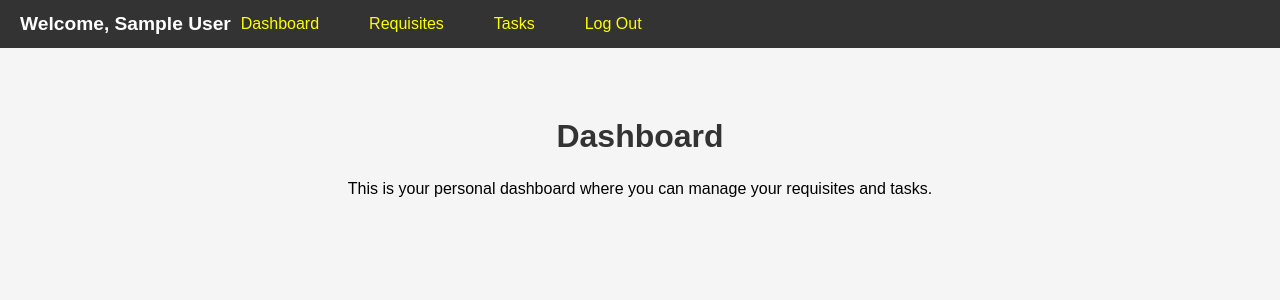
After one commit to marcossgerman10/finalProjectMarcos, a Django app: page /dashboard/ in a window 1280 px wide. The commit adds this page. Shown: the top 300 px of the page. Run offline with Django 5.2, Linux system fonts and the light colour scheme; the visitor is signed in with stand-in values (Sample User, id 1).

Commit message:
add dashboard page when signing in

```diff
--- a/soccer_recruitment/players/static/css/styles.css
+++ b/soccer_recruitment/players/static/css/styles.css
@@ -106,3 +106,85 @@ p {
     line-height: 1.6;
     text-align: center;
 }
+
+header nav {
+    display: flex;
+    justify-content: space-between;
+    align-items: center;
+    background-color: #333;
+    color: white;
+    padding: 10px 20px;
+}
+
+header nav h2 {
+    margin: 0;
+}
+
+header nav a {
+    text-decoration: none;
+    margin-right: 10px;
+    color: yellow;
+}
+
+header nav a:hover {
+    text-decoration: underline;
+}
+
+main {
+    padding: 20px;
+}
+
+main h1 {
+    color: #333;
+}
+
+/* Navigation bar styling */
+header nav {
+    background-color: #333;
+    color: white;
+    padding: 10px 20px;
+}
+
+.nav-container {
+    display: flex;
+    justify-content: space-between; /* Space between welcome message and links */
+    align-items: center;
+}
+
+.welcome-name {
+    margin: 0;
+    font-size: 1.2rem;
+    color: white;
+}
+
+/* Style for navigation links */
+.nav-links {
+    display: flex;
+    gap: 20px; /* Space between links */
+}
+
+.nav-links a {
+    text-decoration: none;
+    color: yellow;
+    font-size: 1rem;
+    padding: 5px 10px; /* Add padding inside links for better clickable area */
+    transition: background-color 0.3s ease;
+}
+
+.nav-links a:hover {
+    background-color: #444; /* Highlight effect on hover */
+    border-radius: 5px;
+}
+
+/* Responsive Design: Adjust for smaller screens */
+@media (max-width: 768px) {
+    .nav-container {
+        flex-direction: column; /* Stack welcome name and links vertically */
+        align-items: flex-start;
+    }
+
+    .nav-links {
+        margin-top: 10px;
+        gap: 10px;
+    }
+}
--- /dev/null
+++ b/soccer_recruitment/players/templates/base.html
@@ -0,0 +1,34 @@
+<!DOCTYPE html>
+<html lang="en">
+<head>
+   {% load static %}
+    <meta charset="UTF-8">
+    <meta name="viewport" content="width=device-width, initial-scale=1.0">
+    <title>{% block title %}Soccer Abroad{% endblock %}</title>
+    <link rel="stylesheet" href="{% static 'css/styles.css' %}">
+</head>
+<body style="background-color: #f5f5f5; color: black;">
+
+    <!-- Navigation Bar -->
+    <header>
+        <nav>
+        <div class="nav-container">
+            <h2 class="welcome-name">Welcome, {{ user.first_name }} {{ user.last_name }}</h2>
+            <div class="nav-links">
+                <a href="{% url 'dashboard' %}">Dashboard</a>
+                <a href="{% url 'requisites' %}">Requisites</a>
+                <a href="{% url 'tasks' %}">Tasks</a>
+                <a href="{% url 'logout' %}">Log Out</a>
+            </div>
+        </div>
+    </nav>
+    </header>
+
+    <!-- Page Content -->
+    <main style="padding: 20px;">
+        {% block content %}
+        {% endblock %}
+    </main>
+
+</body>
+</html>
--- /dev/null
+++ b/soccer_recruitment/players/templates/dashboard.html
@@ -0,0 +1,8 @@
+{% extends 'base.html' %}
+
+{% block title %}Dashboard{% endblock %}
+
+{% block content %}
+    <h1>Dashboard</h1>
+    <p>This is your personal dashboard where you can manage your requisites and tasks.</p>
+{% endblock %}
--- a/soccer_recruitment/players/views.py
+++ b/soccer_recruitment/players/views.py
@@ -1,3 +1,5 @@
+from django.contrib.auth.decorators import login_required
+from django.contrib.auth import logout
 from django.shortcuts import render, redirect
 from django.contrib.auth import authenticate, login
 from django.contrib.auth.models import User
@@ -54,7 +56,6 @@ def signin(request):
         form = SignInForm(request.POST)
 
         if form.is_valid():
-            # Extract cleaned data
             email = form.cleaned_data['email']
             password = form.cleaned_data['password']
 
@@ -64,15 +65,35 @@ def signin(request):
             if user is not None:
                 login(request, user)
                 messages.success(request, "You have successfully logged in.")
-                return redirect('home')  # Redirect to the home page after login
+                return redirect('dashboard')  # Redirect to the dashboard page
             else:
                 messages.error(request, "Invalid email or password.")
                 return render(request, 'signin.html', {'form': form})
         else:
-            # Handle form validation errors
             return render(request, 'signin.html', {'form': form})
 
     else:
         form = SignInForm()
 
     return render(request, 'signin.html', {'form': form})
+
+# Dashboard view
+@login_required
+def dashboard(request):
+    return render(request, 'dashboard.html', {'user': request.user})
+
+
+# Logout view
+def logout_view(request):
+    logout(request)
+    messages.success(request, "You have successfully logged out.")
+    return redirect('home')  # Redirect to the home page after logout
+
+@login_required
+def requisites(request):
+    return render(request, 'requisites.html')
+
+
+@login_required
+def tasks(request):
+    return render(request, 'tasks.html')
--- a/soccer_recruitment/soccer_recruitment/urls.py
+++ b/soccer_recruitment/soccer_recruitment/urls.py
@@ -25,4 +25,8 @@ urlpatterns = [
     path('signin/', views.signin, name='signin'),
     path('soccer-scholarships', views.soccer_scholarships, name='soccer_scholarships'),
     path('about-us', views.about_us, name='about_us'),
+    path('dashboard/', views.dashboard, name='dashboard'),
+    path('logout/', views.logout_view, name='logout'),
+    path('requisites/', views.requisites, name='requisites'),
+    path('tasks/', views.tasks, name='tasks'),
 ]
```
Also changed, not shown: soccer_recruitment/players/templates/requisites.html (added, +8 -0 lines), soccer_recruitment/players/templates/tasks.html (added, +8 -0 lines).
